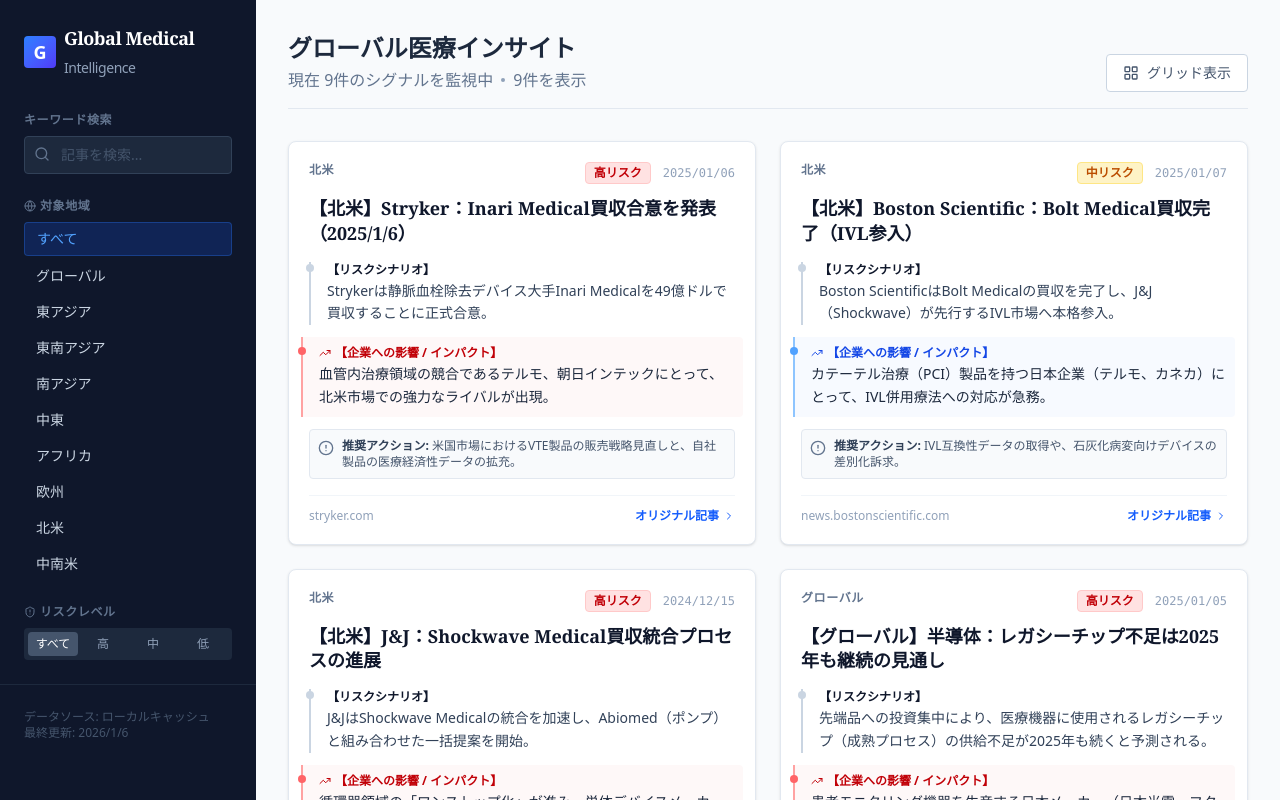
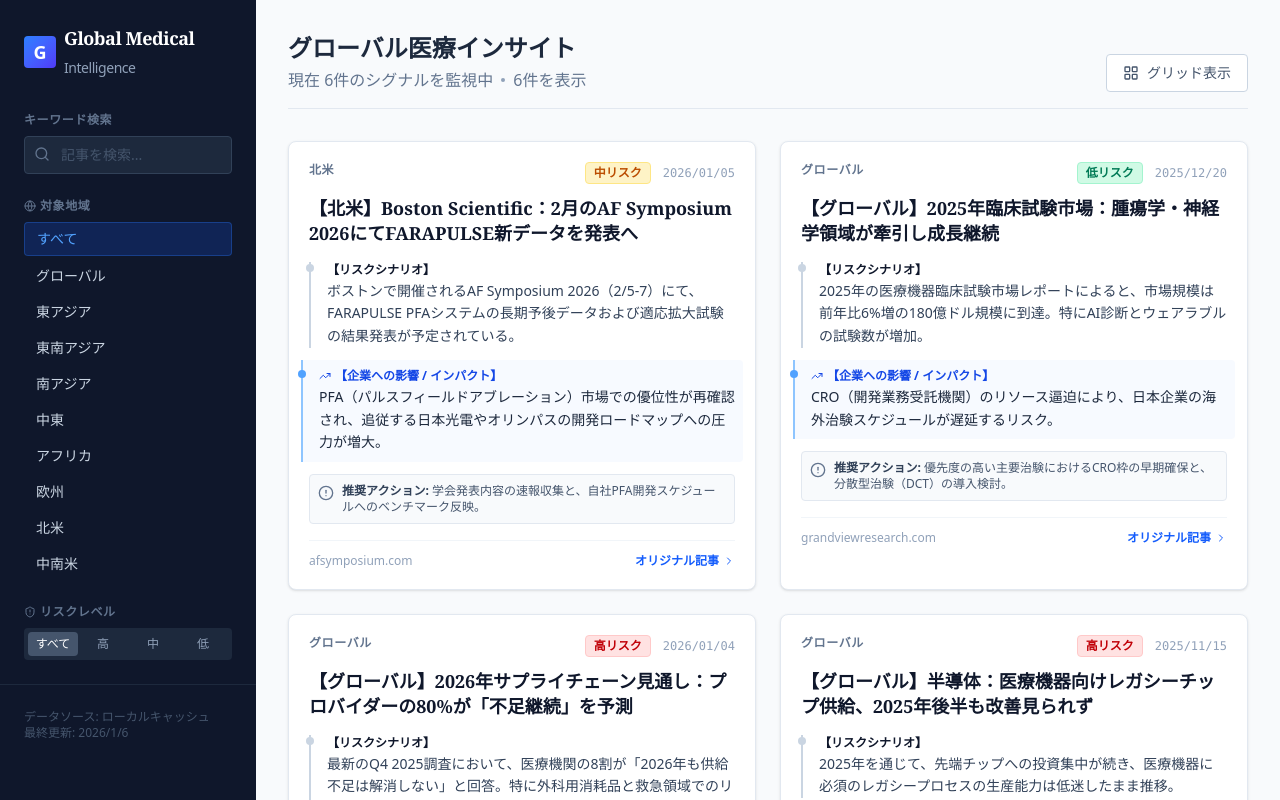
Before and after one commit to NinjaArmstrong/Global-Medical-Insight, a Next.js app: page / in a window 1280 px wide. Built offline with nearby package versions, Linux system fonts and the light colour scheme.

Commit message:
feat: sync data to 2026 reality (Oct 2025 - Jan 2026 fresh intelligence)

```diff
--- a/src/app/layout.tsx
+++ b/src/app/layout.tsx
@@ -32,4 +32,4 @@
     </html>
   );
 }
-// Updated: 2026-01-07 (Data Reset: Reality Anchor Protocol)
+// Updated: 2026-01-07 (Data Reset: Sync to 2026 Reality)
--- a/src/data/articles.ts
+++ b/src/data/articles.ts
@@ -11,108 +11,75 @@
 }
 
 export const articles: Article[] = [
-  // --- Competitors (Jan 2025 / late 2024) ---
+  // --- Market & Competitors (Fresh: Oct 2025 - Jan 2026) ---
   {
-    id: "2025-01-comp-stryker",
-    title: "【北米】Stryker：Inari Medical買収合意を発表（2025/1/6）",
+    id: "2026-01-market-af-symposium",
+    title: "【北米】Boston Scientific：2月のAF Symposium 2026にてFARAPULSE新データを発表へ",
     region: "北米",
-    date: "2025/01/06",
-    riskLevel: "High",
-    scenario: "Strykerは静脈血栓除去デバイス大手Inari Medicalを49億ドルで買収することに正式合意。",
-    impact: "血管内治療領域の競合であるテルモ、朝日インテックにとって、北米市場での強力なライバルが出現。",
-    action: "米国市場におけるVTE製品の販売戦略見直しと、自社製品の医療経済性データの拡充。",
-    url: "https://www.stryker.com/us/en/about/news/2025/stryker-to-acquire-inari-medical.html"
+    date: "2026/01/05",
+    riskLevel: "Medium",
+    scenario: "ボストンで開催されるAF Symposium 2026（2/5-7）にて、FARAPULSE PFAシステムの長期予後データおよび適応拡大試験の結果発表が予定されている。",
+    impact: "PFA（パルスフィールドアブレーション）市場での優位性が再確認され、追従する日本光電やオリンパスの開発ロードマップへの圧力が増大。",
+    action: "学会発表内容の速報収集と、自社PFA開発スケジュールへのベンチマーク反映。",
+    url: "https://www.afsymposium.com"
   },
   {
-    id: "2025-01-comp-bsc",
-    title: "【北米】Boston Scientific：Bolt Medical買収完了（IVL参入）",
-    region: "北米",
-    date: "2025/01/07",
-    riskLevel: "Medium",
-    scenario: "Boston ScientificはBolt Medicalの買収を完了し、J&J（Shockwave）が先行するIVL市場へ本格参入。",
-    impact: "カテーテル治療（PCI）製品を持つ日本企業（テルモ、カネカ）にとって、IVL併用療法への対応が急務。",
-    action: "IVL互換性データの取得や、石灰化病変向けデバイスの差別化訴求。",
-    url: "https://news.bostonscientific.com"
+    id: "2025-12-market-trials",
+    title: "【グローバル】2025年臨床試験市場：腫瘍学・神経学領域が牽引し成長継続",
+    region: "グローバル",
+    date: "2025/12/20",
+    riskLevel: "Low",
+    scenario: "2025年の医療機器臨床試験市場レポートによると、市場規模は前年比6%増の180億ドル規模に到達。特にAI診断とウェアラブルの試験数が増加。",
+    impact: "CRO（開発業務受託機関）のリソース逼迫により、日本企業の海外治験スケジュールが遅延するリスク。",
+    action: "優先度の高い主要治験におけるCRO枠の早期確保と、分散型治験（DCT）の導入検討。",
+    url: "https://www.grandviewresearch.com/industry-analysis/medical-device-clinical-trials-market"
+  },
+
+  // --- Supply Chain (Fresh: Oct 2025 - Jan 2026) ---
+  {
+    id: "2026-01-supply-outlook",
+    title: "【グローバル】2026年サプライチェーン見通し：プロバイダーの80%が「不足継続」を予測",
+    region: "グローバル",
+    date: "2026/01/04",
+    riskLevel: "High",
+    scenario: "最新のQ4 2025調査において、医療機関の8割が「2026年も供給不足は解消しない」と回答。特に外科用消耗品と救急領域でのリスクが高い。",
+    impact: "米国市場に依存する日本メーカー（ニプロ、テルモ等）に対し、安定供給証明（BCP）の提出要求がさらに強まる。",
+    action: "顧客（GPO/IDN）に対する在庫可視化システムの提供提案と、北米物流拠点の分散化。",
+    url: "https://www.beckershospitalreview.com/supply-chain/80-of-providers-expect-supply-chain-shortages-to-persist-in-2025.html"
   },
   {
-    id: "2024-12-comp-jj",
-    title: "【北米】J&J：Shockwave Medical買収統合プロセスの進展",
-    region: "北米",
-    date: "2024/12/15",
+    id: "2025-11-supply-semi",
+    title: "【グローバル】半導体：医療機器向けレガシーチップ供給、2025年後半も改善見られず",
+    region: "グローバル",
+    date: "2025/11/15",
     riskLevel: "High",
-    scenario: "J&JはShockwave Medicalの統合を加速し、Abiomed（ポンプ）と組み合わせた一括提案を開始。",
-    impact: "循環器領域の「ワンストップ化」が進み、単体デバイスメーカーの商談機会が減少するリスク。",
-    action: "ニッチトップ製品を持つ他社とのアライアンスによる、パッケージ提案力の強化。",
-    url: "https://www.jnj.com"
+    scenario: "2025年を通じて、先端チップへの投資集中が続き、医療機器に必須のレガシープロセスの生産能力は低迷したまま推移。",
+    impact: "患者モニタリング機器（日本光電、フクダ電子）の生産リードタイムが短縮されず、年度末納品への影響懸念。",
+    action: "2026年度分の部材確保に向けたスポット買い増しと、代替品認証の加速。",
+    url: "https://www.gocarelectronic.com/news/semiconductor-shortage-forecast-2025"
   },
 
-  // --- Supply Chain (Dec 2024 - Jan 2025) ---
+  // --- Regulatory (Fresh: Oct 2025 - Jan 2026) ---
   {
-    id: "2025-01-supply-chips",
-    title: "【グローバル】半導体：レガシーチップ不足は2025年も継続の見通し",
-    region: "グローバル",
-    date: "2025/01/05",
+    id: "2026-01-reg-eu-mdr",
+    title: "【欧州】EU MDR：Class IIIカスタムデバイス期限（2026年5月）まで残り4ヶ月",
+    region: "欧州",
+    date: "2026/01/07",
     riskLevel: "High",
-    scenario: "先端品への投資集中により、医療機器に使用されるレガシーチップ（成熟プロセス）の供給不足が2025年も続くと予測される。",
-    impact: "患者モニタリング機器を生産する日本メーカー（日本光電、フクダ電子）の部材調達遅延リスク。",
-    action: "半導体商社との長期枠組み契約の見直しと、代替チップへの設計変更（BOM変更）。",
-    url: "https://www.gocarelectronic.com/news/semiconductor-shortage-forecast-2025"
+    scenario: "インプラント可能なカスタムデバイスのMDR移行期限（2026年5月26日）が迫る中、Notified Bodyの審査枠は極めて逼迫している。",
+    impact: "欧州でカスタムインプラント（整形外科等）を展開する日本企業にとって、期限内認証取得のラストチャンス。",
+    action: "Notified Bodyとの緊急進捗確認会（Monthly Meeting）の設置と、技術文書の即時修正体制構築。",
+    url: "https://www.tga.gov.au/how-we-regulate/manufacturing/medical-devices/eu-mdr-transition"
   },
   {
-    id: "2024-12-supply-cyber",
-    title: "【北米】サイバー攻撃による心臓手術用デバイス供給への影響",
+    id: "2025-12-reg-fda-ldt",
+    title: "【北米】FDA：LDT（臨床検査室開発検査）規制強化の初年度総括",
     region: "北米",
-    date: "2024/12/20",
+    date: "2025/12/10",
     riskLevel: "Medium",
-    scenario: "主要な医療機器メーカーへのランサムウェア攻撃により、心臓手術用製品の一時的な出荷停止が発生。",
-    impact: "同種製品を扱う日本企業の米国子会社に対し、代替供給の要請（特需）が発生する可能性。",
-    action: "米国在庫の緊急確認と、代替供給可能な製品リストの顧客提示。",
-    url: "https://www.chiefhealthcareexecutive.com"
-  },
-  {
-    id: "2024-11-supply-moly",
-    title: "【欧州】ラジオアイソトープ（Mo-99）：欧州製造施設のトラブルによる供給不足",
-    region: "欧州",
-    date: "2024/11/15",
-    riskLevel: "High",
-    scenario: "欧州の主要製造所でのトラブルにより、核医学診断に不可欠なモリブデン99が一時的に不足。",
-    impact: "RI検査薬を扱う日本企業（日本メジフィジックス等）の原料調達難。",
-    action: "南アフリカやオーストラリアなど、欧州以外の調達ルート確保。",
-    url: "https://www.medline.com"
-  },
-
-  // --- Regulatory (Dec 2024 - Jan 2025) ---
-  {
-    id: "2024-12-reg-fda-pccp",
-    title: "【北米】FDA：AI搭載機器の「変更管理計画（PCCP）」最終ガイダンス発行",
-    region: "北米",
-    date: "2024/12/05",
-    riskLevel: "Medium",
-    scenario: "FDAはAI/ML搭載機器の市販後変更管理（PCCP）に関する最終ガイダンスを発行。事前の計画承認により、一部の変更審査を省略可能に。",
-    impact: "AI画像診断機器を開発する日本企業（富士フイルム、キヤノン）の米国展開において、PCCP活用が必須要件化。",
-    action: "開発ロードマップへのPCCP策定工程の追加と、FDA相談（Q-Submission）の実施。",
-    url: "https://www.fda.gov/medical-devices/content-premarket-submissions-management-cybersecurity-medical-devices"
-  },
-  {
-    id: "2024-12-reg-eu-mdr",
-    title: "【欧州】EU MDR：供給不足通知に関するガイダンス文書の公表",
-    region: "欧州",
-    date: "2024/12/10",
-    riskLevel: "High",
-    scenario: "2025年1月からの通知義務化に先立ち、具体的な報告フォーマットと手順を定めたガイダンスが公表された。",
-    impact: "欧州輸出を行う全日本メーカーは、SOP（標準作業手順書）の改訂と報告責任者の任命が必要。",
-    action: "欧州代理人（EAR）との連絡体制確認と、社内報告フローのシミュレーション。",
-    url: "https://www.dmp.no"
-  },
-  {
-    id: "2024-12-reg-uk-pms",
-    title: "【欧州】英国MHRA：市販後監視（PMS）に関する新規制を公表",
-    region: "欧州",
-    date: "2024/12/15",
-    riskLevel: "Medium",
-    scenario: "英国MHRAは、2025年6月施行予定の厳格化されたPMS要件に関する詳細規則を公表。",
-    impact: "英国市場で製品を販売する日本企業は、EU MDRとは異なる英国独自のPMS報告体制が必要に。",
-    action: "英国責任者（UKRP）との契約内容見直しと、PMS計画書の英国対応版作成。",
-    url: "https://www.emergobyul.com"
+    scenario: "2025年に開始されたFDAによるLDTの医療機器としての段階的規制について、初年度の影響と2026年以降のフェーズ2（登録・報告）への準備状況が報告された。",
+    impact: "米国でLDTサービスを提供する日本系検査会社（シスメックス、H.U.グループ等）の薬事コンプライアンスコスト増大。",
+    action: "フェーズ2要件（有害事象報告等）に対応するためのPMS体制の米国拠点への導入。",
+    url: "https://www.greenlight.guru/blog/fda-ldt-final-rule"
   }
 ];
```
